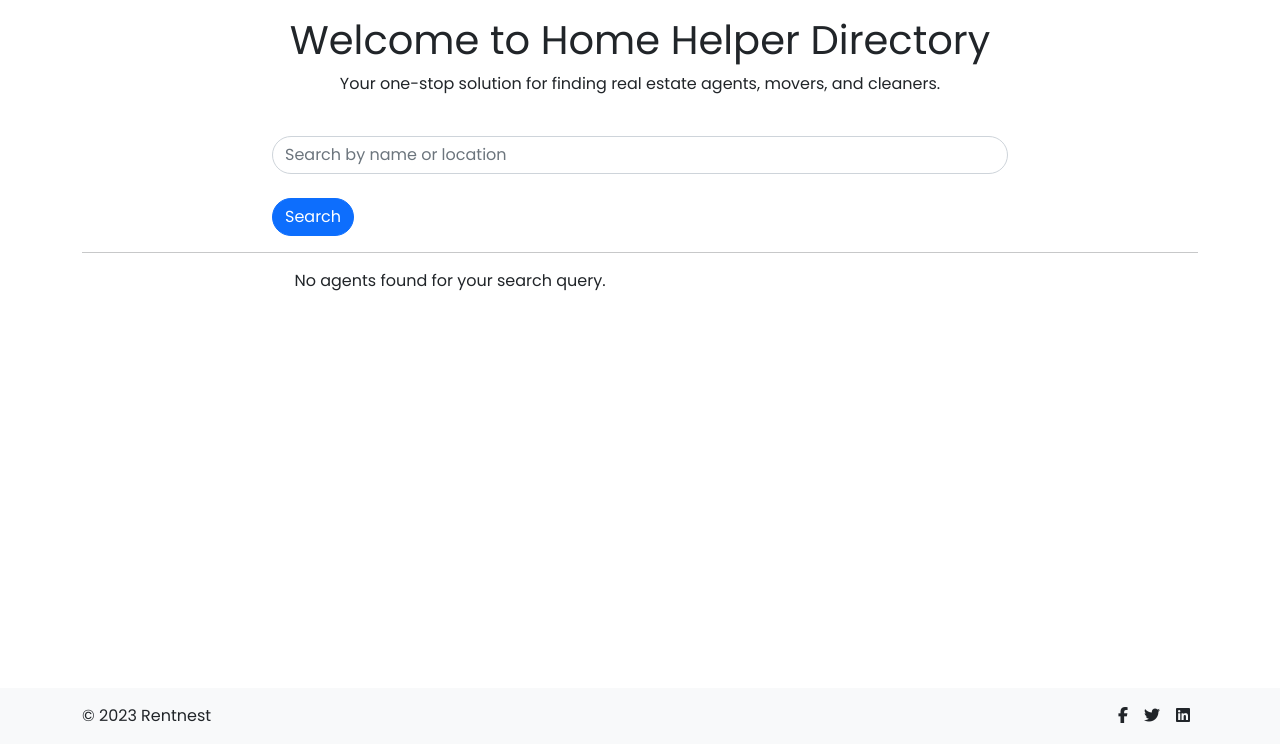
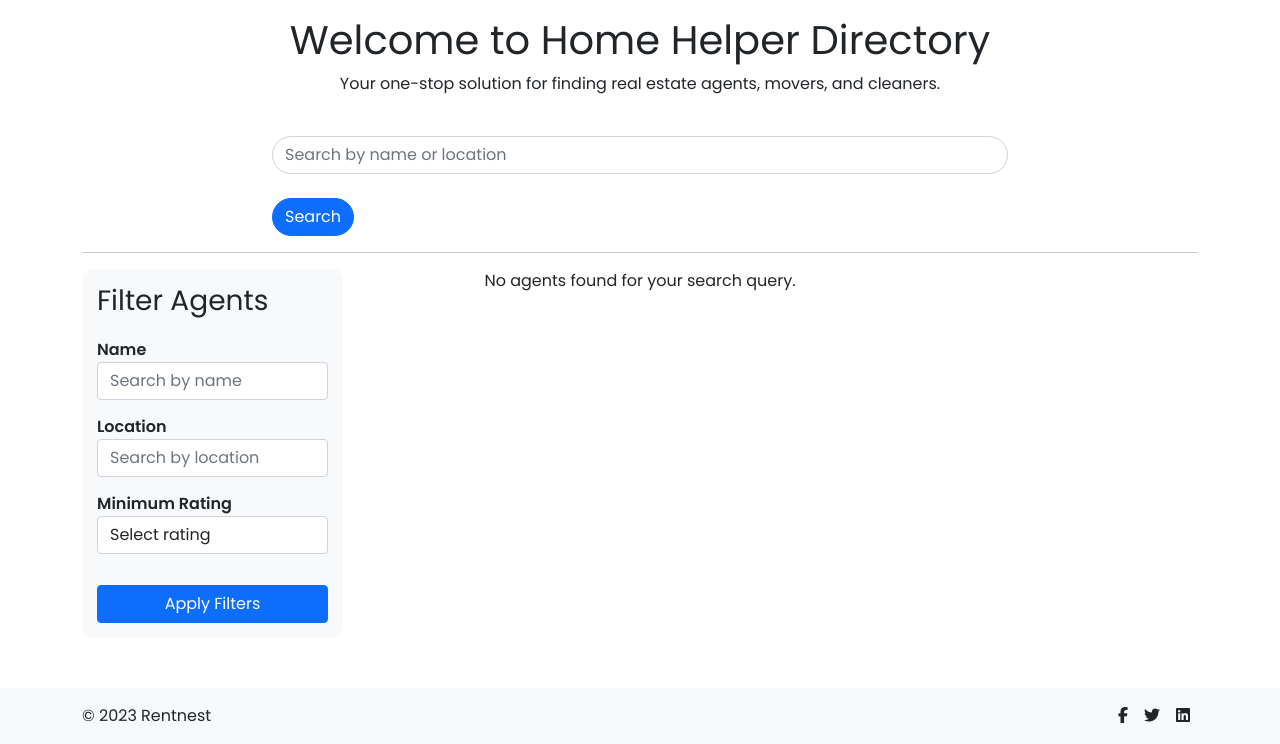
Before and after one commit to samlan24/online-directory, a Flask app: page /find_agent in a window 1280 px wide. Shown: the part 56-800 px from the top of the page. Run offline with Flask 3, Linux system fonts and the light colour scheme; data that the repository does not hold is empty; some libraries are stand-ins or nearby versions.

Commit message:
adding filter in the find-agent page

```diff
--- a/app/main/routes.py
+++ b/app/main/routes.py
@@ -21,14 +21,45 @@ def index():
 @main.route('/find_agent', methods=['GET', 'POST'])
 def find_agent():
     query = request.args.get('query', '')
+
+
+    name_query = request.args.get('name', '')
+    location_query = request.args.get('location', '')
+    rating_query = request.args.get('rating', '')
+
+
+    query_result = Agent.query.join(Location)
+
+
     if query:
-        users = Agent.query.join(Location).filter(
+        query_result = query_result.filter(
             (func.lower(Agent.name).like(f'%{query.lower()}%')) |
             (func.lower(Location.name).like(f'%{query.lower()}%'))
-        ).all()
-    else:
-        users = Agent.query.all()
+        )
+
+    # Apply filters if they are provided
+    if name_query:
+        query_result = query_result.filter(func.lower(Agent.name).like(f'%{name_query.lower()}%'))
+
+    if location_query:
+        query_result = query_result.filter(func.lower(Location.name).like(f'%{location_query.lower()}%'))
+
+    if rating_query:
+        rating_value = float(rating_query)
+        query_result = query_result.filter(
+            Agent.id.in_(
+                db.session.query(Rating.agent_id)
+                .group_by(Rating.agent_id)
+                .having(func.avg(Rating.value) >= rating_value)
+            )
+        )
+
+    # Final result after applying search and filters
+    users = query_result.all()
+
     return render_template('find_agent.html', users=users)
+
+
 
 # about route
 @main.route('/about')
--- a/app/main/templates/find_agent.html
+++ b/app/main/templates/find_agent.html
@@ -1,5 +1,7 @@
-{% extends "base.html" %} {% block title %}Find Agents{% endblock %} {% block
-content %}
+{% extends "base.html" %}
+{% block title %}Find Agents{% endblock %}
+{% block content %}
+
 <style>
   .profile_img {
     width: 150px;
@@ -7,26 +9,41 @@ content %}
     border-radius: 50%;
     object-fit: cover;
   }
+
+  .filter-sidebar {
+    padding: 15px;
+    background-color: #f8f9fa;
+    border-radius: 10px;
+  }
+
+  .filter-sidebar h3 {
+    margin-bottom: 20px;
+  }
+
+  .filter-sidebar label {
+    font-weight: bold;
+  }
+
+  .filter-sidebar input,
+  .filter-sidebar select {
+    width: 100%;
+    margin-bottom: 15px;
+  }
 </style>
+
 <div class="container">
+  <!-- Search Bar Section -->
   <div class="row justify-content-center">
     <div class="col-md-8 text-center">
       <h1>Welcome to Home Helper Directory</h1>
-      <p>
-        Your one-stop solution for finding real estate agents, movers, and
-        cleaners.
-      </p>
+      <p>Your one-stop solution for finding real estate agents, movers, and cleaners.</p>
     </div>
   </div>
 
-  <!-- Search Form -->
+  <!-- Search Form at the top -->
   <div class="row justify-content-center mt-4">
     <div class="col-md-8">
-      <form
-        action="{{ url_for('main.find_agent') }}"
-        method="get"
-        class="form-inline"
-      >
+      <form action="{{ url_for('main.find_agent') }}" method="get" class="form-inline">
         <input
           type="text"
           name="query"
@@ -38,9 +55,47 @@ content %}
       </form>
     </div>
   </div>
+
   <hr />
+
   <div class="row">
-    {% if users%} {% for user in users %}
+    <!-- Sidebar for Filters -->
+    <div class="col-md-3">
+      <div class="filter-sidebar">
+        <h3>Filter Agents</h3>
+        <form action="{{ url_for('main.find_agent') }}" method="get">
+          <div class="form-group">
+            <label for="name">Name</label>
+            <input type="text" name="name" class="form-control" placeholder="Search by name" value="{{ request.args.get('name', '') }}">
+          </div>
+
+          <div class="form-group">
+            <label for="location">Location</label>
+            <input type="text" name="location" class="form-control" placeholder="Search by location" value="{{ request.args.get('location', '') }}">
+          </div>
+
+          <div class="form-group">
+            <label for="rating">Minimum Rating</label>
+            <select name="rating" class="form-control">
+              <option value="">Select rating</option>
+              <option value="1" {% if request.args.get('rating') == '1' %}selected{% endif %}>1 Star</option>
+              <option value="2" {% if request.args.get('rating') == '2' %}selected{% endif %}>2 Stars</option>
+              <option value="3" {% if request.args.get('rating') == '3' %}selected{% endif %}>3 Stars</option>
+              <option value="4" {% if request.args.get('rating') == '4' %}selected{% endif %}>4 Stars</option>
+              <option value="5" {% if request.args.get('rating') == '5' %}selected{% endif %}>5 Stars</option>
+            </select>
+          </div>
+
+          <button type="submit" class="btn btn-primary mt-3 w-100">Apply Filters</button>
+        </form>
+      </div>
+    </div>
+
+    <!-- Agent Listings -->
+    <div class="col-md-9">
+      <div class="row">
+        {% if users %}
+        {% for user in users %}
         <div class="col-md-4">
           <div class="card mt-4">
             <div class="card-body text-center">
@@ -50,11 +105,20 @@ content %}
                 alt=""
                 class="img-fluid profile_img"
               />
-          <p><strong>Description:</strong> {{ user.description }}</p>
               <p><strong>Location:</strong> {{ user.location }}</p>
-          <div
-            class="icons mb-2 d-flex align-items-center justify-content-center"
-          >
+              <p>
+                Average Rating: {% if user.average_rating() %}
+                <span>
+                  {% for i in range(1, 6) %}
+                  <i class="fa fa-star{% if i > user.average_rating() %}-o{% endif %}" aria-hidden="true"></i>
+                  {% endfor %}
+                </span>
+                ({{ user.average_rating() }})
+                {% else %}
+                No ratings yet
+                {% endif %}
+              </p>
+              <div class="icons mb-2 d-flex align-items-center justify-content-center">
                 <a href="https://www.facebook.com" class="text-dark">
                   <i class="fab fa-facebook"></i>
                 </a>
@@ -65,19 +129,19 @@ content %}
                   <i class="fa-brands fa-linkedin"></i>
                 </a>
               </div>
-          <a
-            href="{{ url_for('main.agent', name=user.name) }}"
-            class="btn btn-primary"
-            >More Info</a
-          >
+              <a href="{{ url_for('main.agent', name=user.name) }}" class="btn btn-primary">More Info</a>
             </div>
           </div>
         </div>
-    {% endfor %} {% else %}
+        {% endfor %}
+        {% else %}
         <div class="col-md-8 text-center">
           <p>No agents found for your search query.</p>
         </div>
         {% endif %}
       </div>
     </div>
+  </div>
+</div>
+
 {% endblock %}
--- a/app/main/templates/index.html
+++ b/app/main/templates/index.html
@@ -134,7 +134,6 @@
             alt=""
             class="img-fluid profile_img"
           />
-          <p><strong>Description:</strong> {{ user.description }}</p>
           <p><strong>Location:</strong> {{ user.location }}</p>
           <div
             class="icons mb-2 d-flex align-items-center justify-content-center"
```
Lines whose indentation alone changed are shown as unchanged.
